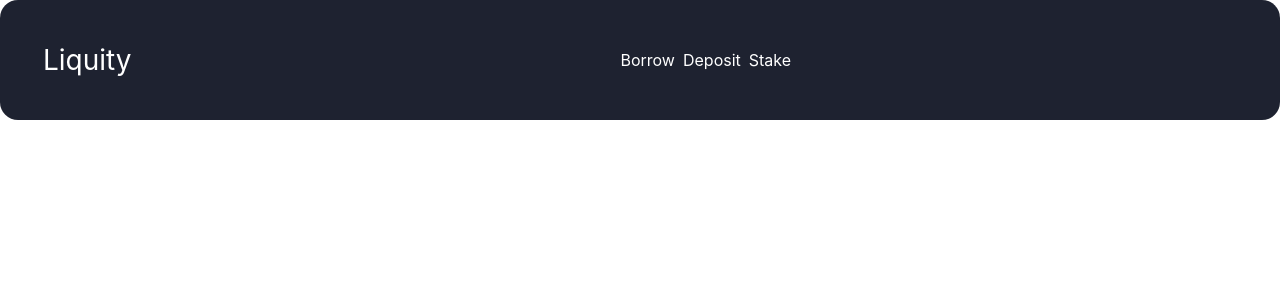
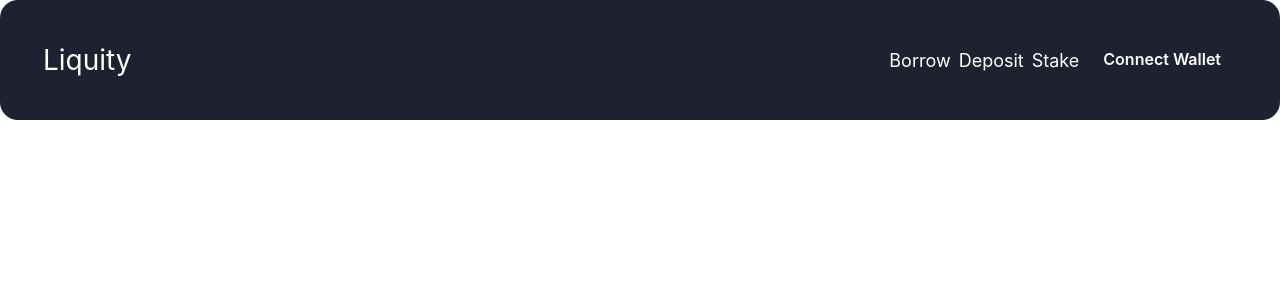
Before and after one commit to BanklessDAO/bankless-loans, a Next.js app: page / in a window 1280 px wide. Shown: the top 300 px of the page. Built offline with nearby package versions, Linux system fonts and the light colour scheme.

Commit message:
navbar progress save

```diff
--- a/components/Navbar.tsx
+++ b/components/Navbar.tsx
@@ -1,4 +1,4 @@
-import {Box, Flex, Text, Stack, useDisclosure, Heading, Button} from '@chakra-ui/react'
+import {Box, Flex, Text, Stack, useDisclosure, Button} from '@chakra-ui/react'
 import {HamburgerIcon, CloseIcon} from '@chakra-ui/icons'
 import React from 'react'
 
@@ -7,8 +7,6 @@ export default function Navbar() {
     const {isOpen, onOpen, onClose} = useDisclosure()
 
     const handleToggle = () => (isOpen ? onClose() : onOpen())
-
-    console.log('isOpen', isOpen)
 
     return(
         <Flex as='nav' h='120px' w='100%' bg='#1E2230' borderRadius='18px'
@@ -22,7 +20,12 @@ export default function Navbar() {
             </Flex>
 
             <Box display={{ base: "block", md: "none" }} onClick={handleToggle}>
-                <HamburgerIcon color='white' mr='43px' fontSize='30px'/>
+                { isOpen ?
+                    <CloseIcon color='white' mr='43px' fontSize='15px'/>
+                :
+                    <HamburgerIcon color='white' mr='43px' fontSize='25px'/>
+
+                }
             </Box>
 
             <Stack
@@ -30,15 +33,16 @@ export default function Navbar() {
                 display={{base: isOpen ? 'block' : 'none', md:'flex'}}
                 width={{ base: "92%", md: "auto" }}
                 height={{base: 'full', md:'100px'}}
-                alignItems="center"
-                mr='auto'
-                ml='auto'
-                // mt={{ base: 4, md: 0 }}
+                alignItems= 'center'
+                //this keeps it centered on mobile but allowing "space-between" on Navbar//
+                mr={{ base:'auto', md: '43px' }}
+                ml={{base: 'auto', md: '0px'}}
                 bg='#1E2230'
             >
-                <Text textAlign='center'>Borrow</Text>
-                <Text textAlign='center'>Deposit</Text>
-                <Text textAlign='center'>Stake</Text>
+                <Text fontSize='18px' textAlign='center'>Borrow</Text>
+                <Text fontSize='18px' textAlign='center'>Deposit</Text>
+                <Text fontSize='18px' textAlign='center'>Stake</Text>
+                <Button variant="outlined">Connect Wallet</Button>
             </Stack>
         </Flex>
     )
```
